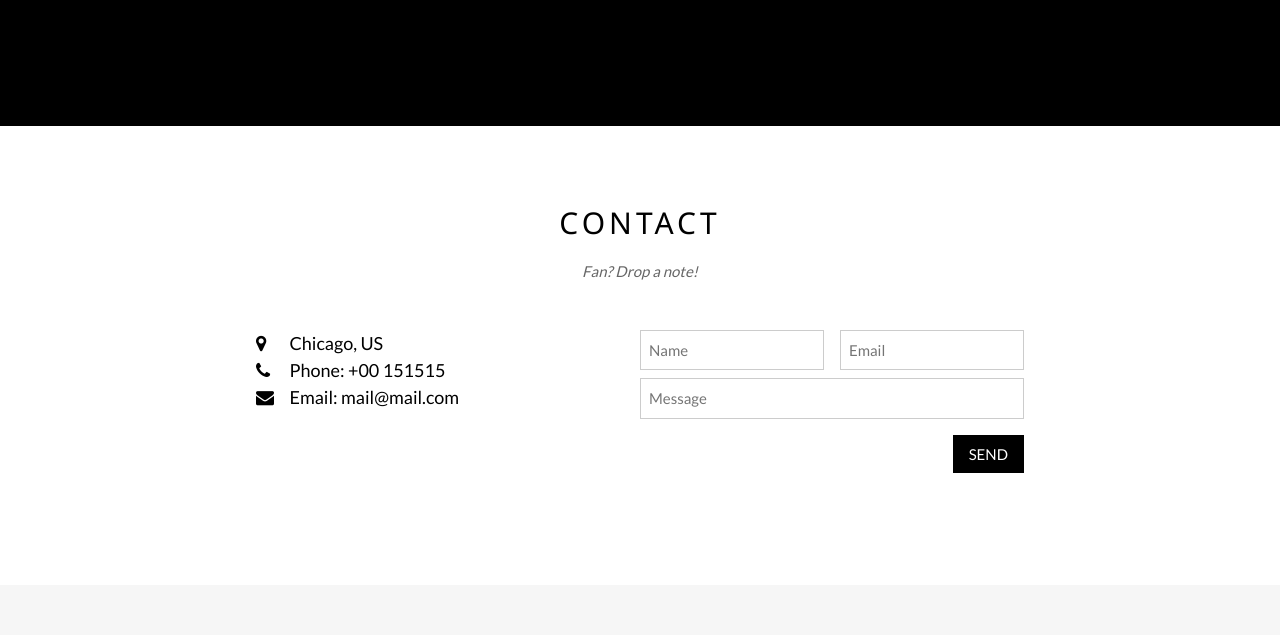
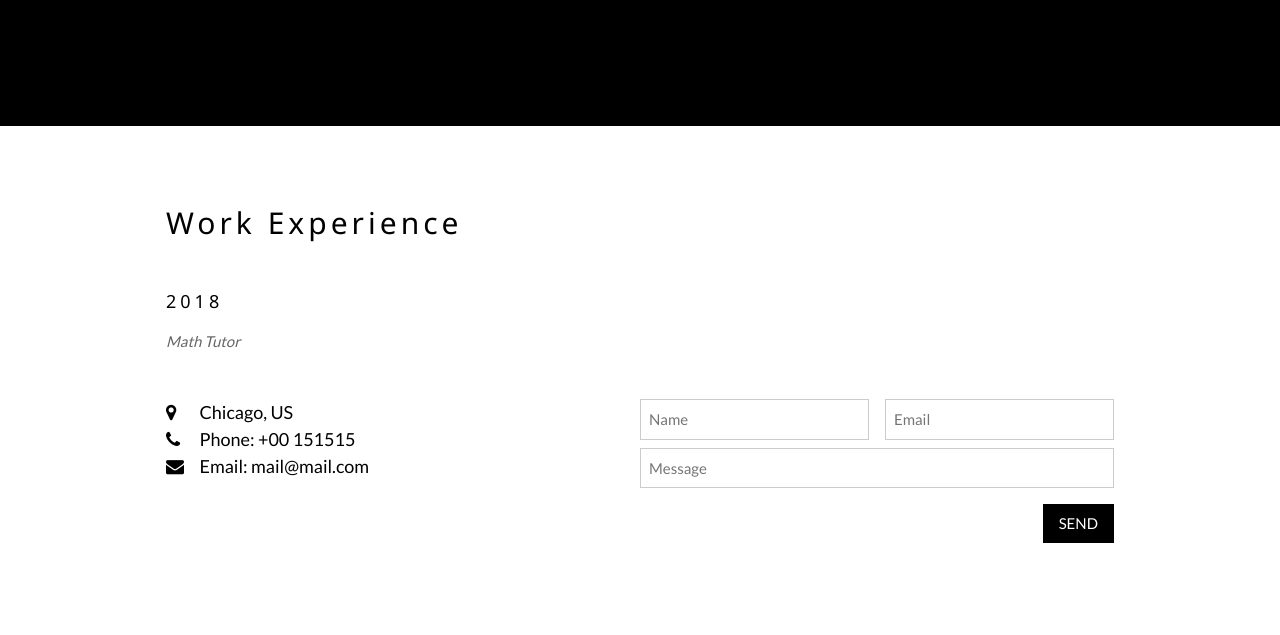
Before and after one commit to yoonhaK/yhK, a plain HTML site: page index.html in a window 1280 px wide. Shown: the part 2180-2815 px from the top of the page. Drawn offline with nearby package versions, Linux system fonts and the light colour scheme.

Commit message:
Update index.html

```diff
--- a/index.html
+++ b/index.html
@@ -121,9 +121,13 @@ body {font-family: "Lato", sans-serif}
   </div>
 
   <!-- The Contact Section -->
-  <div class="w3-container w3-content w3-padding-64" style="max-width:800px" id="contact">
-    <h2 class="w3-wide w3-center">CONTACT</h2>
-    <p class="w3-opacity w3-center"><i>Fan? Drop a note!</i></p>
+  <div class="w3-container w3-content w3-padding-64" style="min-height:650px" id="contact">
+     <h2 class="w3-wide" style="text-align:left;">Work Experience</h2>
+
+    <br>
+    <h5 class="w3-wide" style="text-align:left;">2018</h5>
+    <p class="w3-opacity"style="text-align:left;"><i>Math Tutor</i></p>
+
     <div class="w3-row w3-padding-32">
       <div class="w3-col m6 w3-large w3-margin-bottom">
         <i class="fa fa-map-marker" style="width:30px"></i> Chicago, US<br>
```
